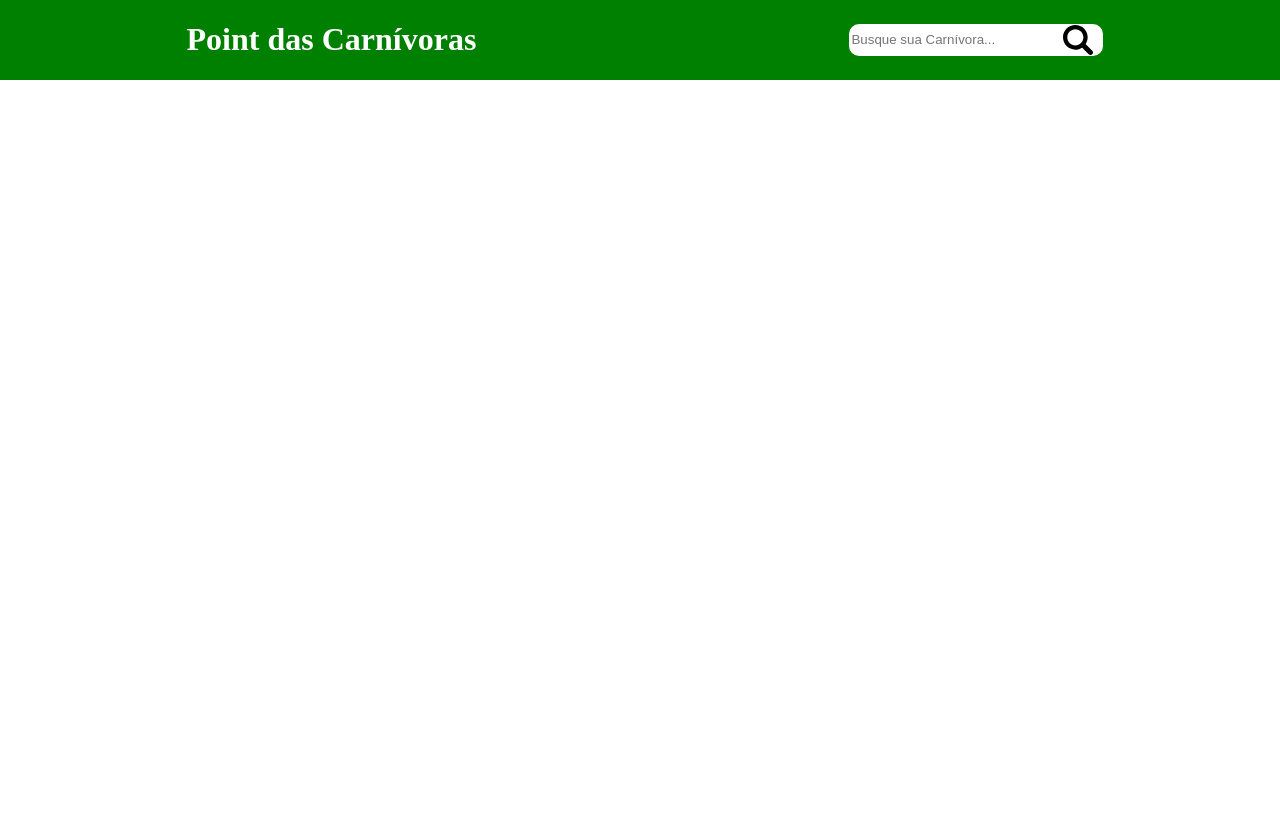
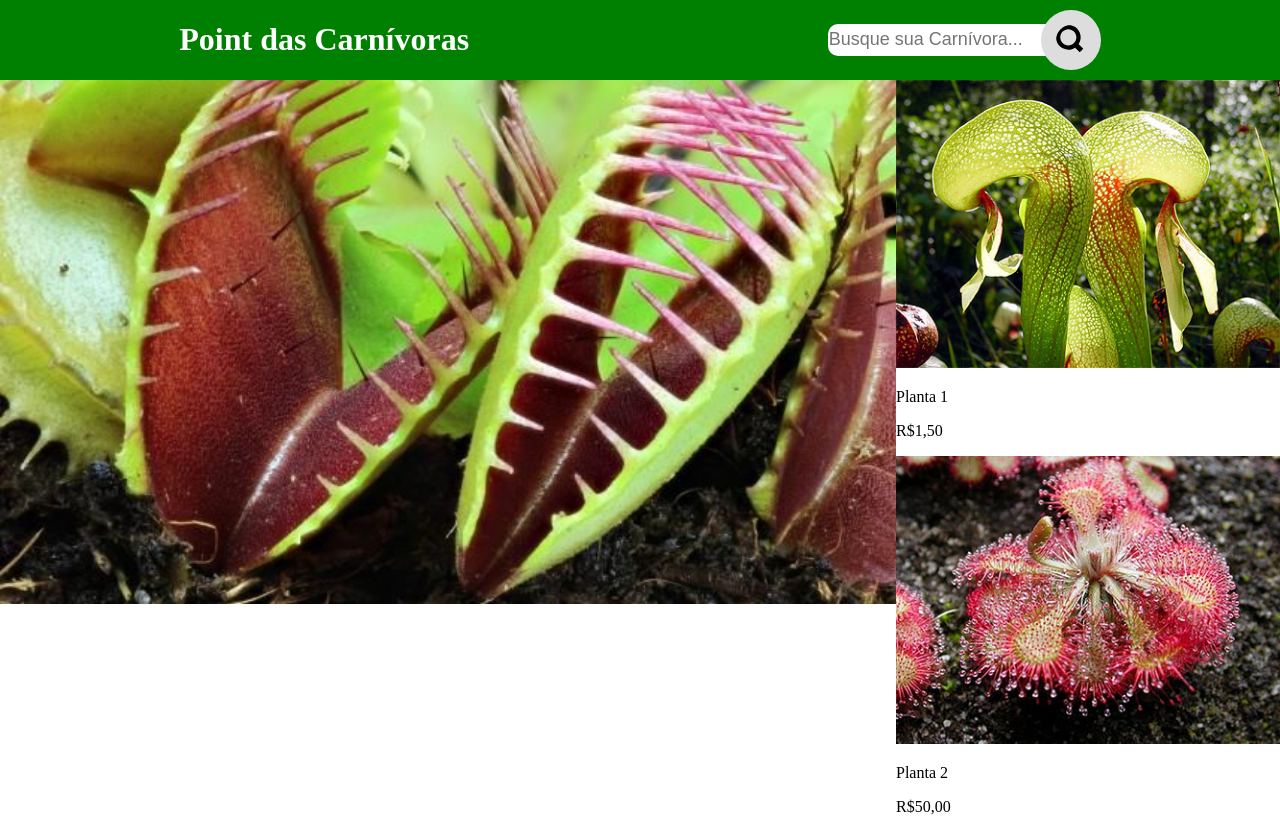
Before and after one commit to kamilalee/pointdascarnivoras, a plain HTML site: page index.html in a window 1280 px wide. Before the commit the page ends 800 px from the top, so only its background shows below. Drawn offline with Linux system fonts and the light colour scheme.

Commit message:
Teste de responsividade parte2

```diff
--- a/index.html
+++ b/index.html
@@ -16,5 +16,24 @@
             <img src="lupa.svg" alt="Busca">
         </div>
     </header>
+
+    <section class="principal">
+        <div>
+            <img src="carnivoras.jpg" alt="carnivoras">
+        </div>
+        <div>
+            <div class= "destaque">
+                <img src="planta1.jpg" alt="planta2">
+                <p>Planta 1</p>
+                <p>R$1,50</p>
+            </div>
+
+            <div class="destaque">
+                <img src="planta2.jpg" alt="planta2">
+                <p>Planta 2</p>
+                <p>R$50,00</p>
+            </div>
+        </div>
+    </section>
 </body>
 </html>
--- a/styles.css
+++ b/styles.css
@@ -15,6 +15,7 @@ header h1 {
 }
 header div {
     display:flex;
+    align-content: center;
     align-items:center;
 }
 header input {
@@ -23,17 +24,49 @@ header input {
     width: 250px;
     border-radius: 10px;
     display: none;
+    font-size:18px;
+    padding-left:1px;
 }
 
 header img {
     width: 30px;
 }
 
+.principal > div:nth-child(1){
+    width:100%
+}
+
+.principal > div:nth-child(1) > img {
+    width:100%
+}
+.principal > div:nth-child(2){
+    width:100%
+}
+
+.principal .destaque img{
+    width:100%;
+}
+
 @media(min-width: 768px) {
     header input{
         display:block;
     }
+    header img {
+    padding: 15px;
+    background-color: #ddd;
+    border-radius: 100%;
+    margin-left:-40px;
+    }
+
+    .principal{
+    display:flex;
+    }
+
+    .principal >div:nth-child(1){
+    width:70%
+    }
+
+    .principal >div:nth-child(2){
+    width:30%
+    }
 }
-header img {
-    margin-left: -40px
-}
```
Also changed, not shown: carnivoras.jpg (added), planta1.jpg (added), planta2.jpg (added).
